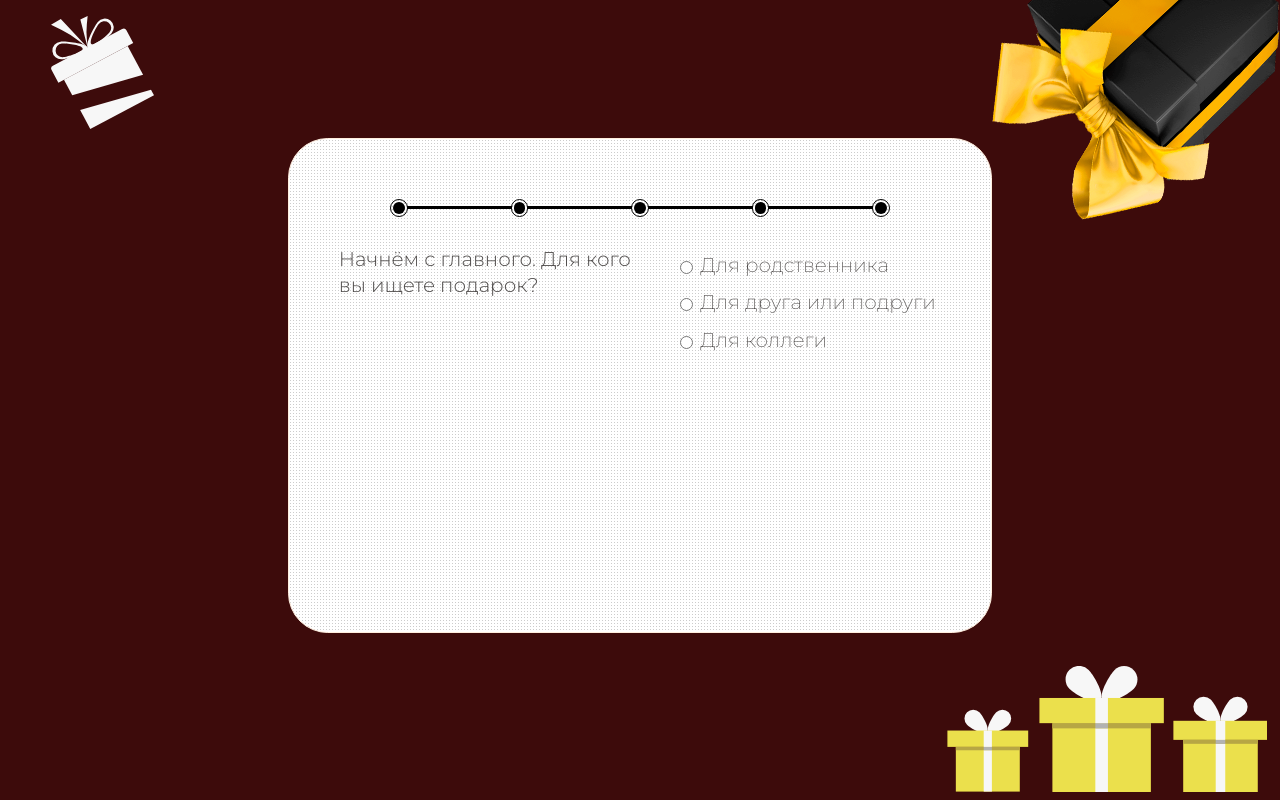
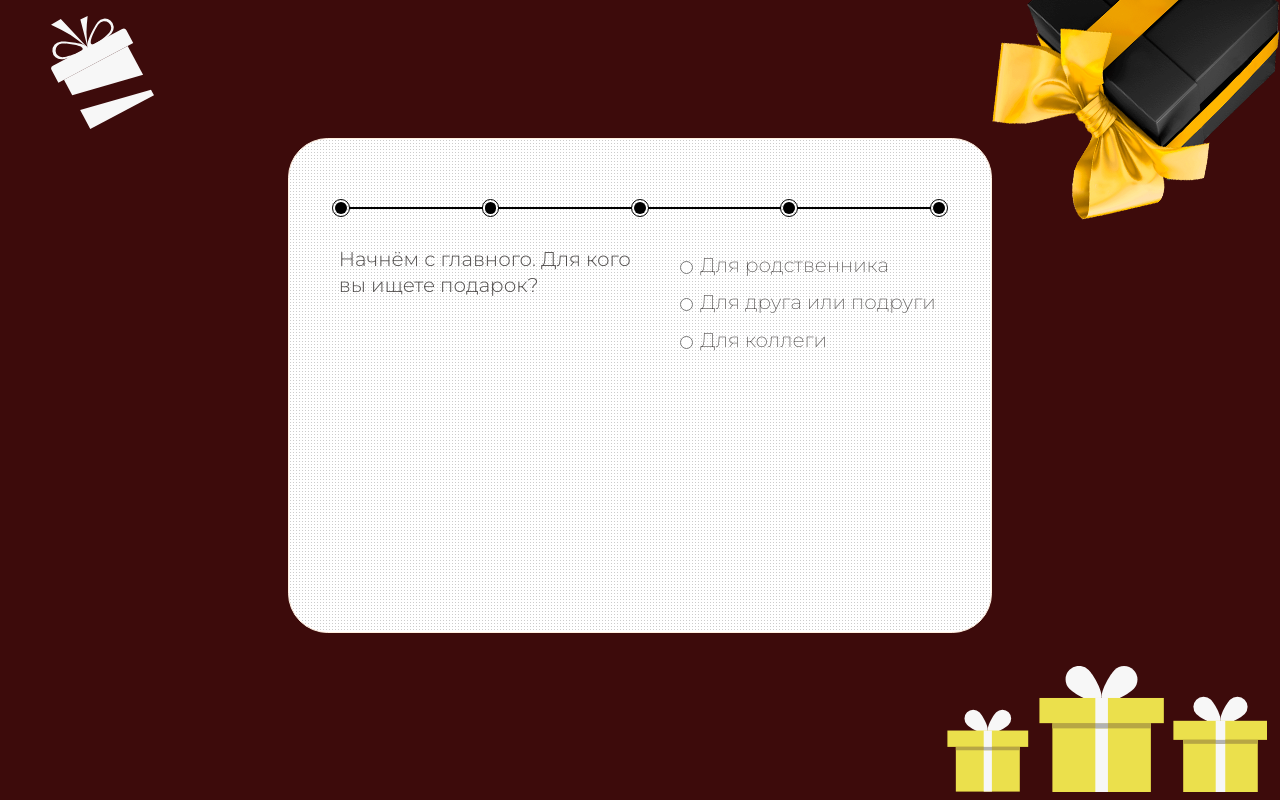
Before and after one commit to morozov312/gift_generator, a React (Create React App) app: page / in a window 1280 px wide. Both pictures are taken after a click on the button "ПРОЙТИ ТЕСТ". Built offline with nearby package versions, Linux system fonts and the light colour scheme.

Commit message:
developed styles for progress bar

```diff
--- a/src/Components/TestContainer/ProgressBar/ProgressBar.js
+++ b/src/Components/TestContainer/ProgressBar/ProgressBar.js
@@ -6,15 +6,19 @@ import './ProgressBar.scss'
 function ProgressBar({barLength, selected}) {
     const progressItems = []
 
-    for (let i = 0; i < barLength; i++) {
-        progressItems.push({id: getId()})
+    for (let i = 0; i < barLength; ++i) {
+        const isActive = (i < selected) ? 'active' : ''
+        progressItems.push({
+            id: getId(),
+            isActive
+        })
     }
 
     return (
         <div className="progressBar">
             {
                 progressItems.map(i => <div key={i.id} className="progressBar__item">
-                    <div className="circle"/>
+                    <div className={`circle ${i.isActive}`}/>
                 </div>)
             }
         </div>
--- a/src/Components/TestContainer/ProgressBar/ProgressBar.scss
+++ b/src/Components/TestContainer/ProgressBar/ProgressBar.scss
@@ -3,6 +3,12 @@
   justify-content: space-between;
   align-items: center;
   margin-bottom: 5%;
+  margin-left: -12%;
+  width: 124%;
+
+  @media (max-width: 768px) {
+    margin-bottom: 20%;
+  }
 
   &__item {
     width: 100%;
@@ -11,42 +17,51 @@
     justify-content: center;
     position: relative;
 
+    $circlePadding: 2px;
+    $circleSize: 0.6em;
+
     .circle {
       display: flex;
-      width: 0.6em;
-      height: 0.6em;
+      width: $circleSize;
+      height: $circleSize;
       border: 1px #000000 solid;
       border-radius: 50%;
       align-items: center;
-      padding: 2px;
+      padding: $circlePadding;
 
+      &:before, &:after {
+        content: "";
+        display: block;
+        background-color: #000000;
+      }
 
       &:before {
-        content: "";
-        display: block;
         height: 100%;
         width: 100%;
-        margin: 0 auto;
-        background-color: black;
         border-radius: 50%;
       }
 
       &:after {
-        content: "";
-        display: block;
         position: absolute;
-        margin-left: calc(0.6em + 2px);
-        height: 3px;
-        width: calc(100% - (0.6em + 4px));
-        background-color: black;
+        height: 2px;
+        width: calc(100% - (#{$circleSize} + #{$circlePadding*2}));
+        margin-left: calc(#{$circleSize} + #{$circlePadding});
       }
     }
 
-    &:last-child {
-      .circle:after {
-        width: 0;
-        height: 0;
+    $activeColor: #F68657;
+
+    .active {
+      border-color: $activeColor;
+
+      &:before, &:after {
+        background-color: $activeColor;
       }
+    }
+
+    &:last-child .circle:after {
+      width: 0;
+      height: 0;
     }
   }
 }
--- a/src/Components/TestContainer/TestAnswers/TestAnswers.scss
+++ b/src/Components/TestContainer/TestAnswers/TestAnswers.scss
@@ -4,6 +4,9 @@
   margin-left: 4%;
   width: 100%;
   max-width: 40%;
+  @media (max-width: 768px) {
+    max-width: 100%;
+  }
 
   &__answer {
     font-weight: 200;
```
